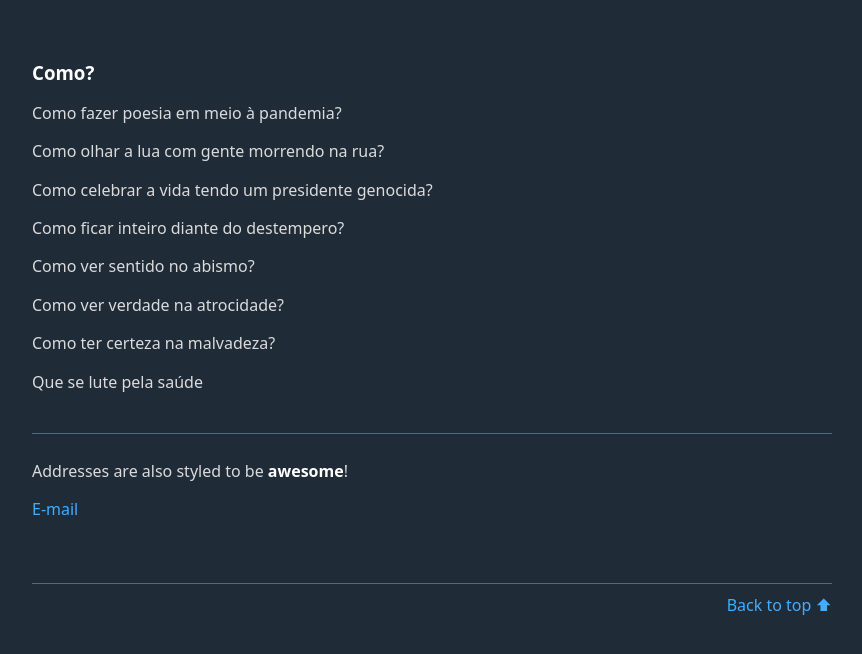
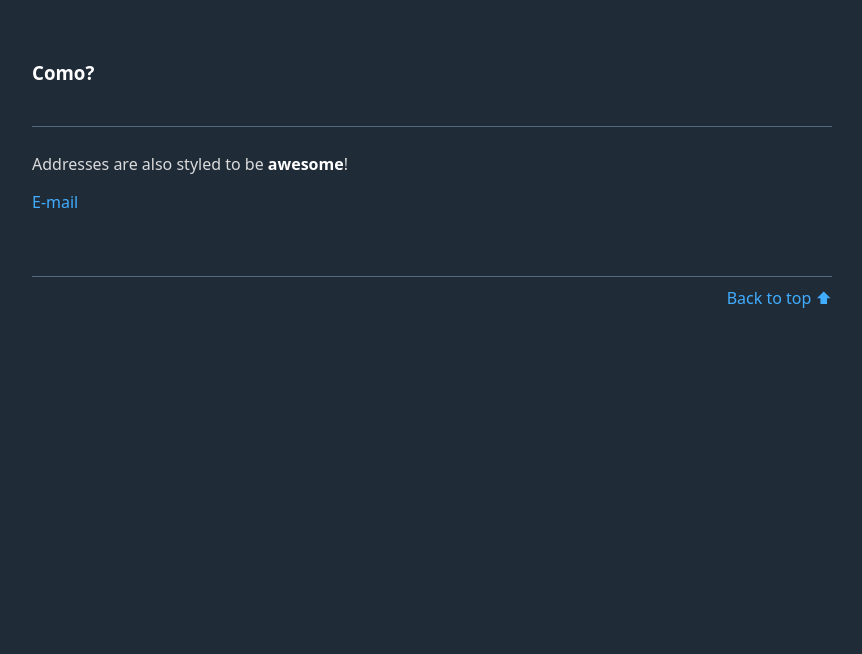
Before and after one commit to fragmentos/fragmentos.github.io, a website: page index.html in a window 1280 px wide. Shown: the part 76-730 px from the top of the page, without its empty margins (208-1070 px from the left). Drawn offline with nearby package versions, Linux system fonts and the light colour scheme; files that its build step writes are made by us from their sources; files whose address does not match are found by name.

Commit message:
Update index.html

```diff
--- a/index.html
+++ b/index.html
@@ -120,15 +120,7 @@
 
     <h3> Como?</h3>
     <p>
-	    Como fazer poesia em meio à pandemia?</p>
-<p>Como olhar a lua com gente morrendo na rua?</p>
-<p>Como celebrar a vida tendo um presidente genocida?</p>
-<p>Como ficar inteiro diante do destempero?</p>
-<p>Como ver sentido no abismo?</p>
-<p>Como ver verdade na atrocidade?</p>
-<p>Como ter certeza na malvadeza?</p>
-<p>Que se lute pela saúde</p>
-<p></p>
+
 
 
     </p>
```
